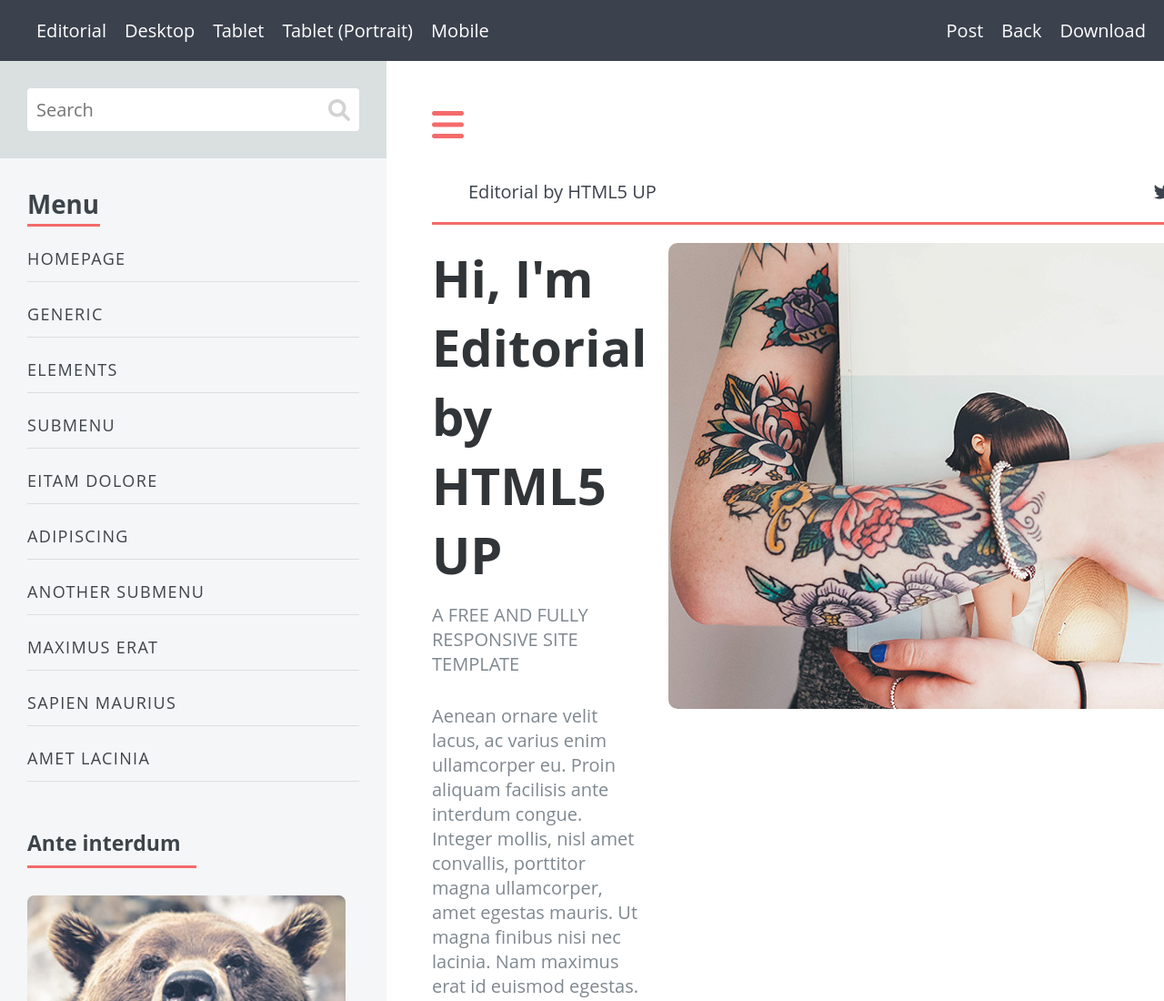
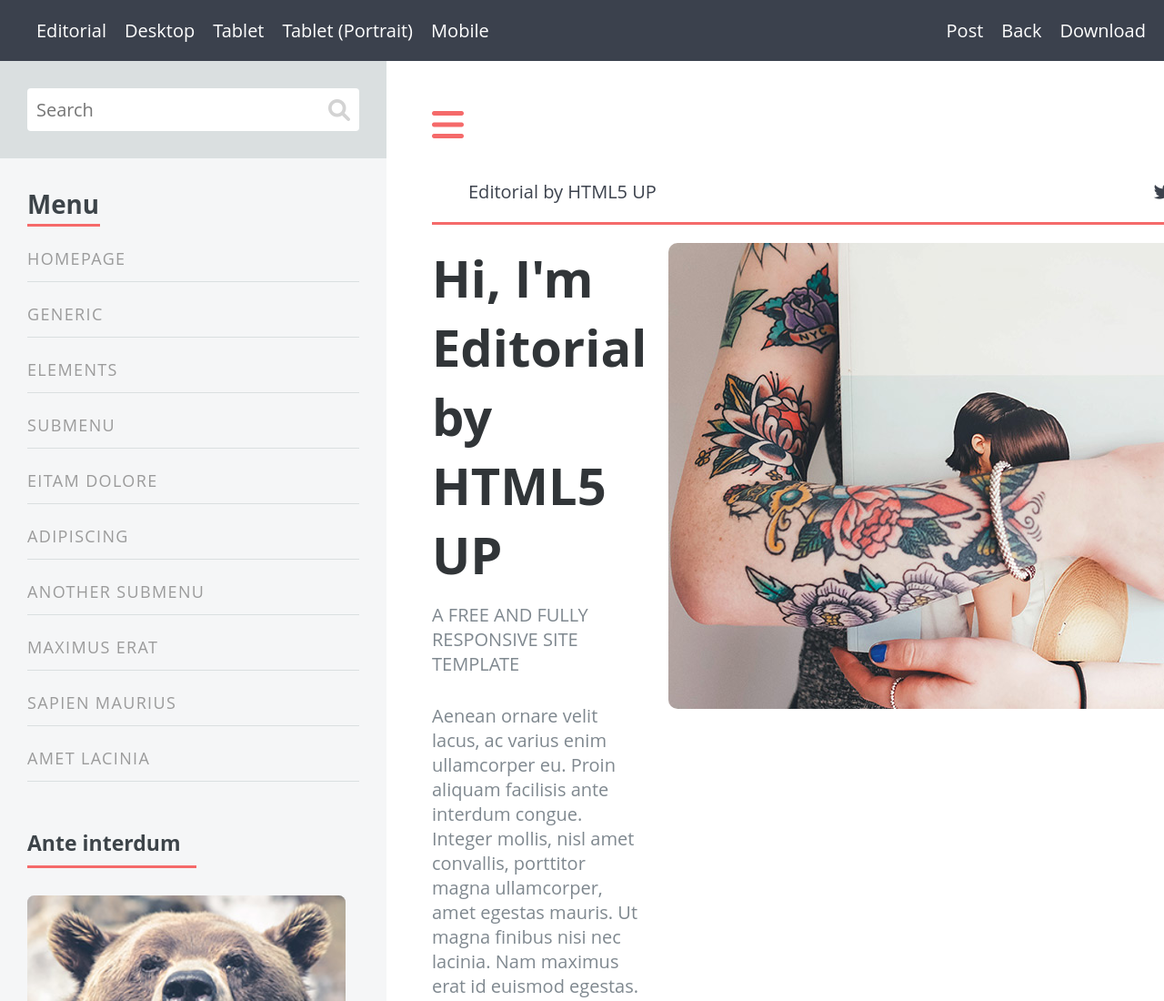
Before and after one commit to DavidHenrique24/2425-M9, a plain HTML site: page practicaWeb/index.html in a window 1280 px wide. Shown: the top 1100 px of the page at 91% size. Drawn offline with Linux system fonts and the light colour scheme.

Commit message:
COMMIT FINAL M9
Cambie el color de las letras izquierda a un color gris mas claro

```diff
--- a/practicaWeb/style.css
+++ b/practicaWeb/style.css
@@ -117,7 +117,7 @@
 
 /*Elementos de la barra de navegacion */
 .item {
-    color: #3d4449;
+    color: #9b9b9b;
     margin: 0 0 20px 0;
     padding: 3px 0 13px 0;
     font-size: 0.9em;
```
